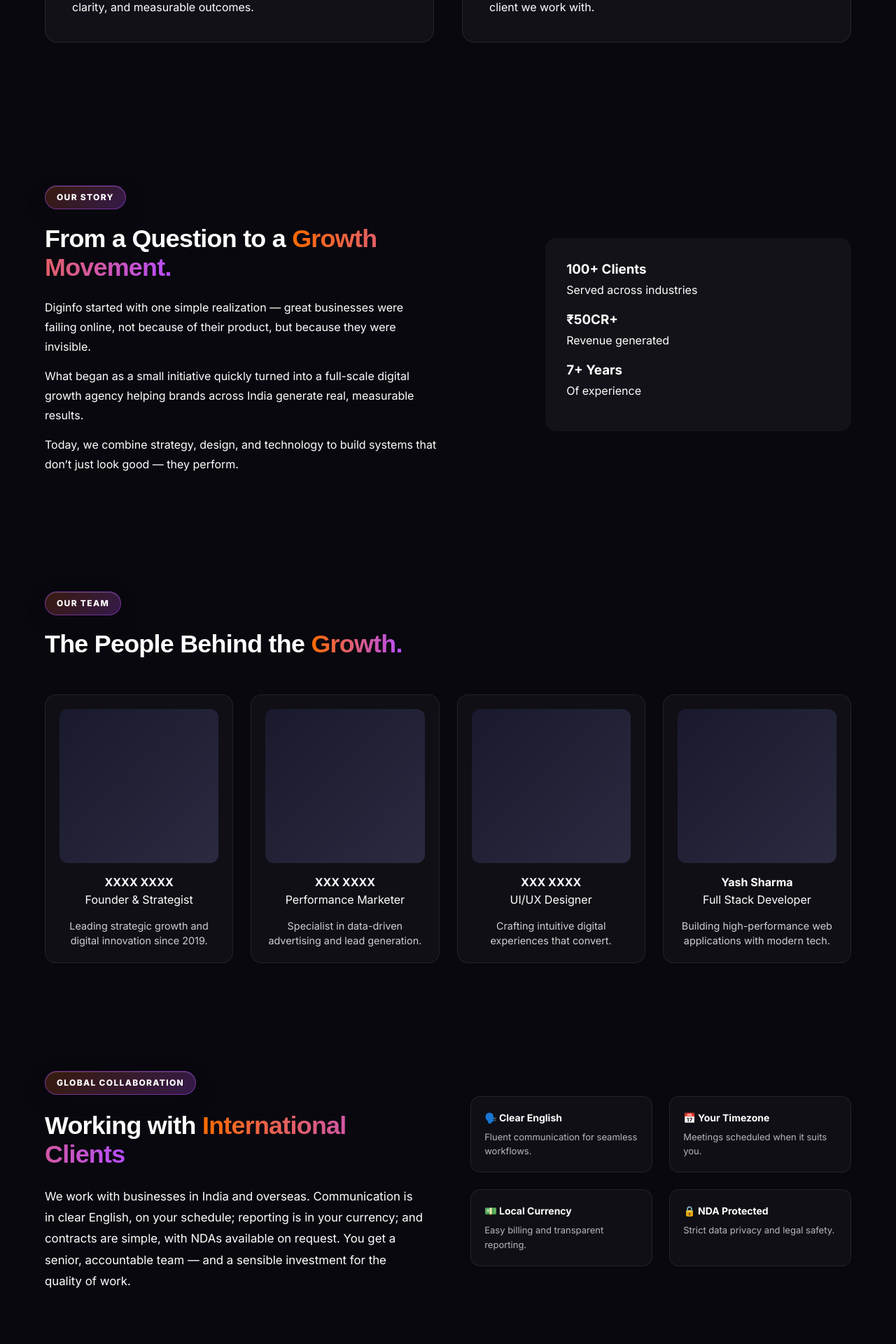
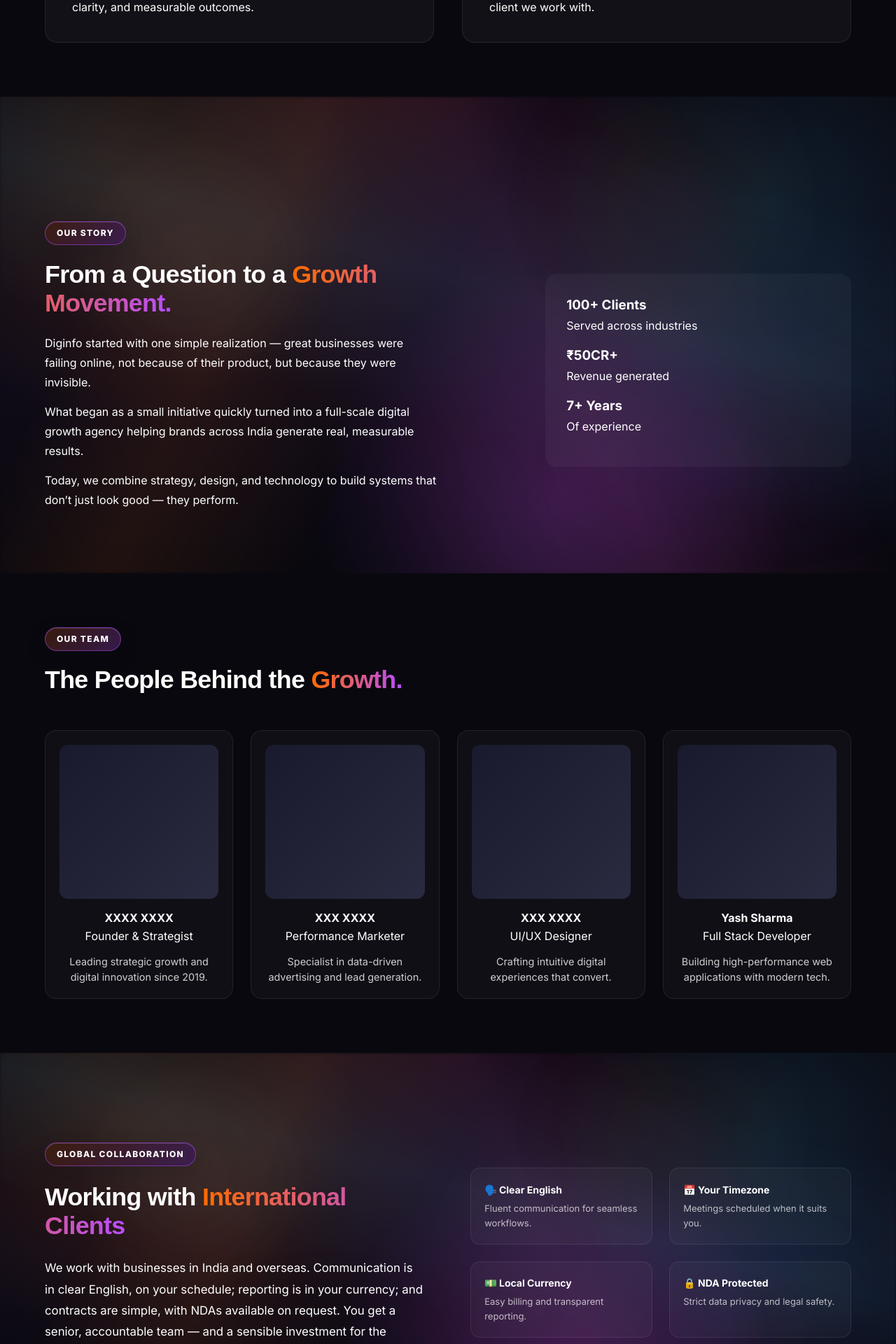
Before and after one commit to Yash-devloper/Diginfo-Nextjs, a Next.js app: page /about in a window 1280 px wide. Shown: the part 1460-3380 px from the top of the page at 70% size. Built offline with nearby package versions, Linux system fonts and the light colour scheme; no server answers; the database is empty.

Commit message:
change international client & our story background change

```diff
--- a/src/components/InternationalClients.tsx
+++ b/src/components/InternationalClients.tsx
@@ -1,6 +1,6 @@
 export default function InternationalClients() {
   return (
-    <section className="sec dark intl-sec">
+    <section className="sec dark about-sec">
       <div className="wrap intl-grid" style={{ display: 'grid', gridTemplateColumns: 'repeat(auto-fit, minmax(300px, 1fr))', gap: '4rem', alignItems: 'center' }}>
 
         <div className="intl-left">
--- a/src/components/OurStory.tsx
+++ b/src/components/OurStory.tsx
@@ -1,6 +1,6 @@
 export default function OurStory() {
   return (
-    <section className="sec dark">
+    <section className="sec dark about-sec">
       <div className="wrap story-grid">
 
         <div>
```
